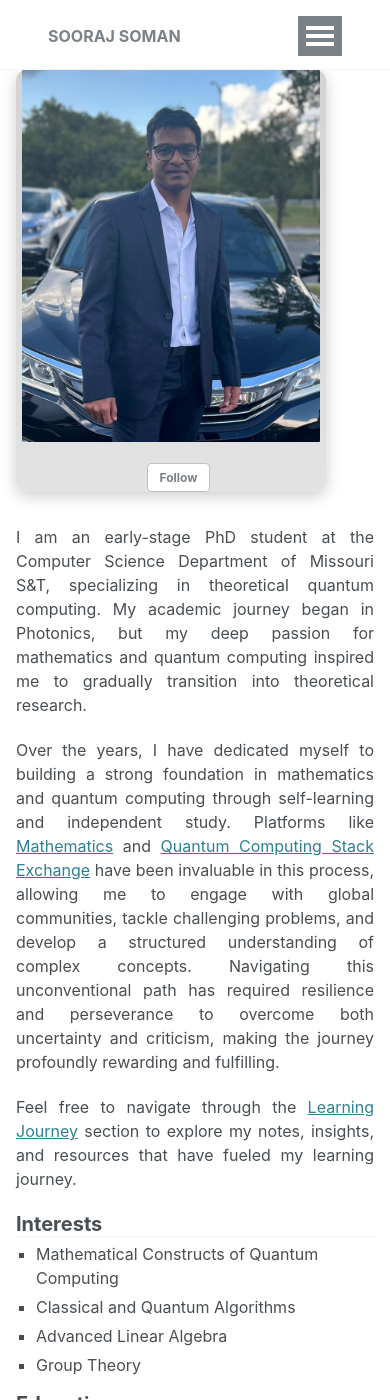
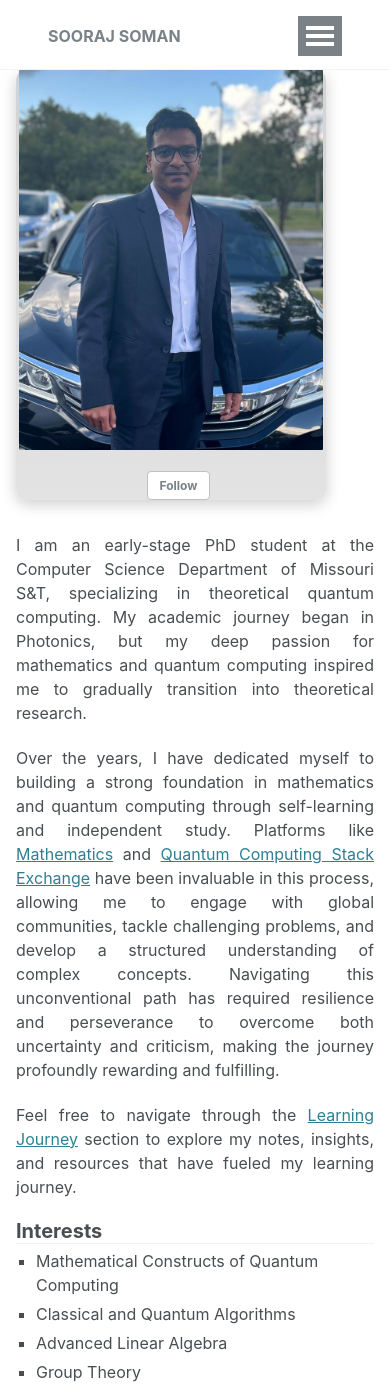
Before and after one commit to soorajss1729/soorajss1729.github.io, a Jekyll site: the page built from _pages/about.md, in a window 390 px wide and 1400 px high. Built offline with Jekyll 4.4.1, drawn with Linux system fonts in a browser that asks for light colours.

Commit message:
Update _sidebar.scss

```diff
--- a/_sass/_sidebar.scss
+++ b/_sass/_sidebar.scss
@@ -124,7 +124,7 @@
   }
 
   @media screen and (max-width: 600px) {
-    max-width: 97%; /* Mobile fix */
+    max-width: 99%; /* Mobile fix */
     margin-left: auto;
     margin-right: auto;
   }
```
